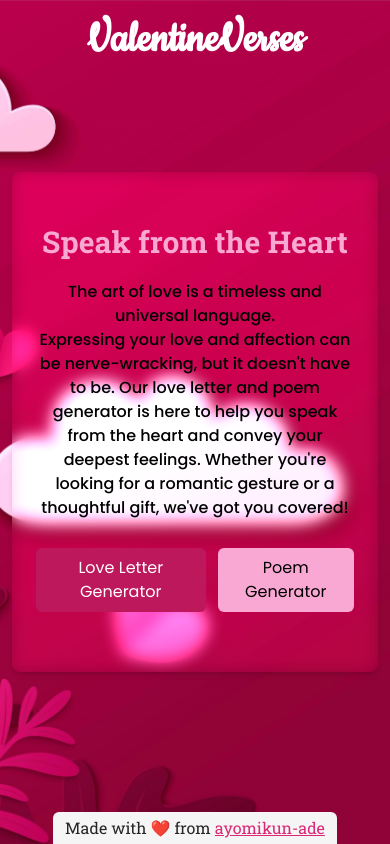
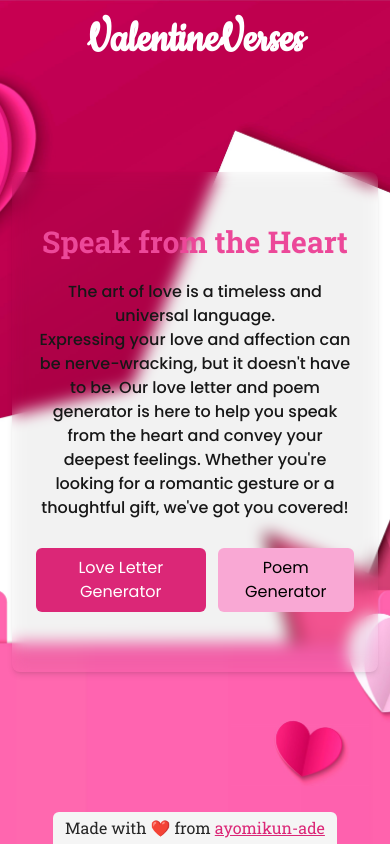
Before and after one commit to ayomikun-ade/valentineverses.ui, a React (Vite) app: page / in a window 390 px wide. Built offline with nearby package versions, Linux system fonts and the light colour scheme.

Commit message:
fix: fixed backdrop brightness on home page

```diff
--- a/src/pages/Home.jsx
+++ b/src/pages/Home.jsx
@@ -5,13 +5,13 @@ import Header from "../components/Header";
 const Home = () => {
   return (
     <>
-      <section className="relative font-soft bg-[url('/src/assets/letters.jpg')] bg-no-repeat bg-right-top bg-cover md:bg-center min-h-screen w-full flex flex-col justify-center items-center">
+      <section className="relative font-soft bg-[url('/src/assets/letters.jpg')] bg-no-repeat bg-cover bg-center min-h-screen w-full flex flex-col justify-center items-center">
         <Header />
-        <div className="backdrop-brightness-125 md:backdrop-brightness-95 backdrop-blur flex flex-col mx-3 max-w-[600px] min-h-[500px] px-6 py-8 justify-evenly items-center bg-transparent shadow-md rounded-lg">
-          <h2 className="font-hard font-bold text-center text-pink-300 md:text-pink-600 text-3xl">
+        <div className="backdrop-brightness-95 backdrop-blur flex flex-col mx-3 max-w-[600px] min-h-[500px] px-6 py-8 justify-evenly items-center bg-transparent shadow-md rounded-lg">
+          <h2 className="font-hard font-bold text-center text-pink-500 text-3xl">
             Speak from the Heart
           </h2>
-          <p className="text-center font-medium">
+          <p className="text-center font-medium text-neutral-900">
             The art of love is a timeless and universal language. <br />
             Expressing your love and affection can be nerve-wracking, but it
             doesn&apos;t have to be. Our love letter and poem generator is here
@@ -22,7 +22,7 @@ const Home = () => {
           <div className="flex gap-3 text-center my-2">
             <Link
               to="/love-letter"
-              className="bg-pink-700 text-white rounded-md px-3 py-2 transition duration-300 hover:ease-in-out hover:bg-pink-600"
+              className="bg-pink-600 text-white rounded-md px-3 py-2 transition duration-300 hover:ease-in-out hover:bg-pink-500"
             >
               Love Letter Generator
             </Link>
```
